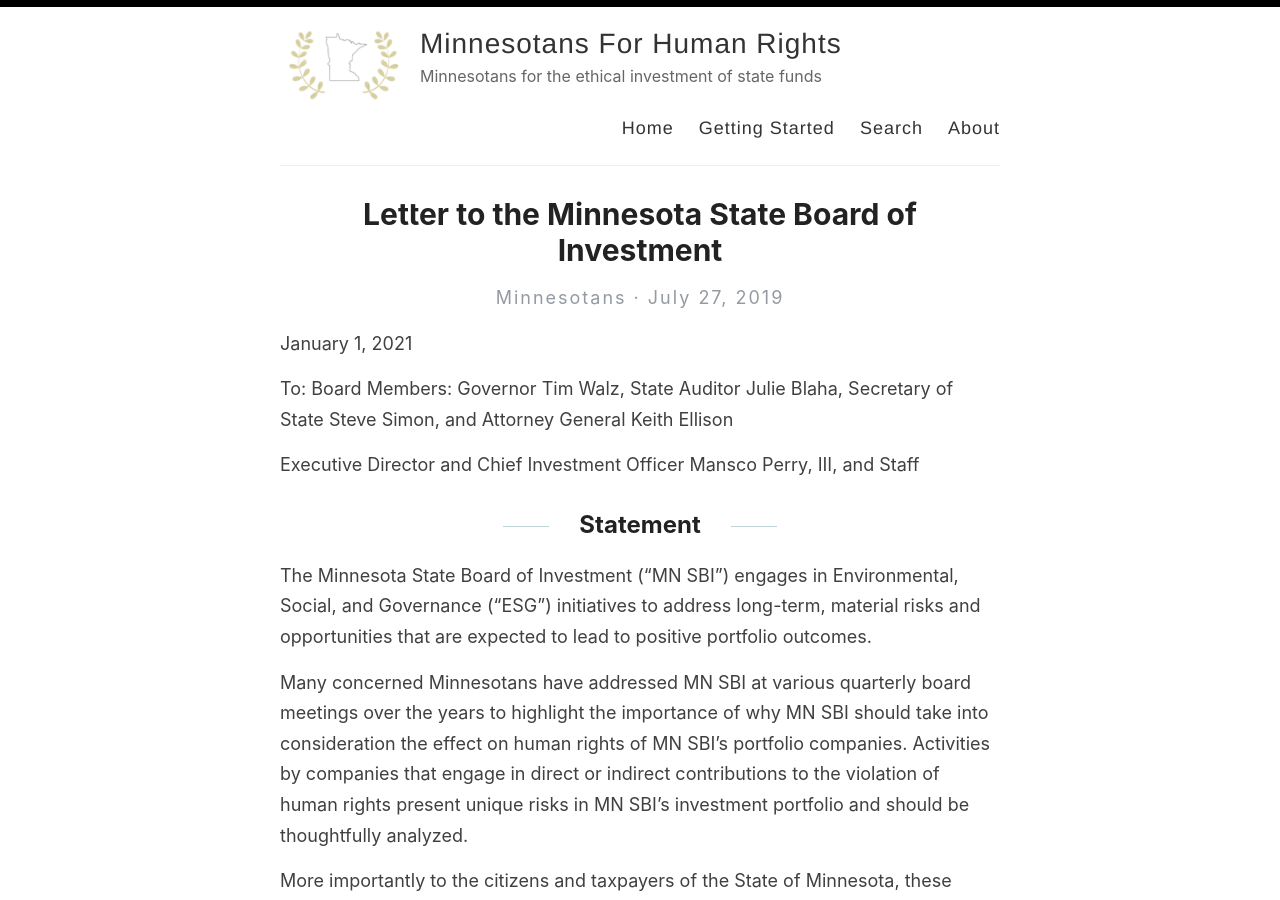
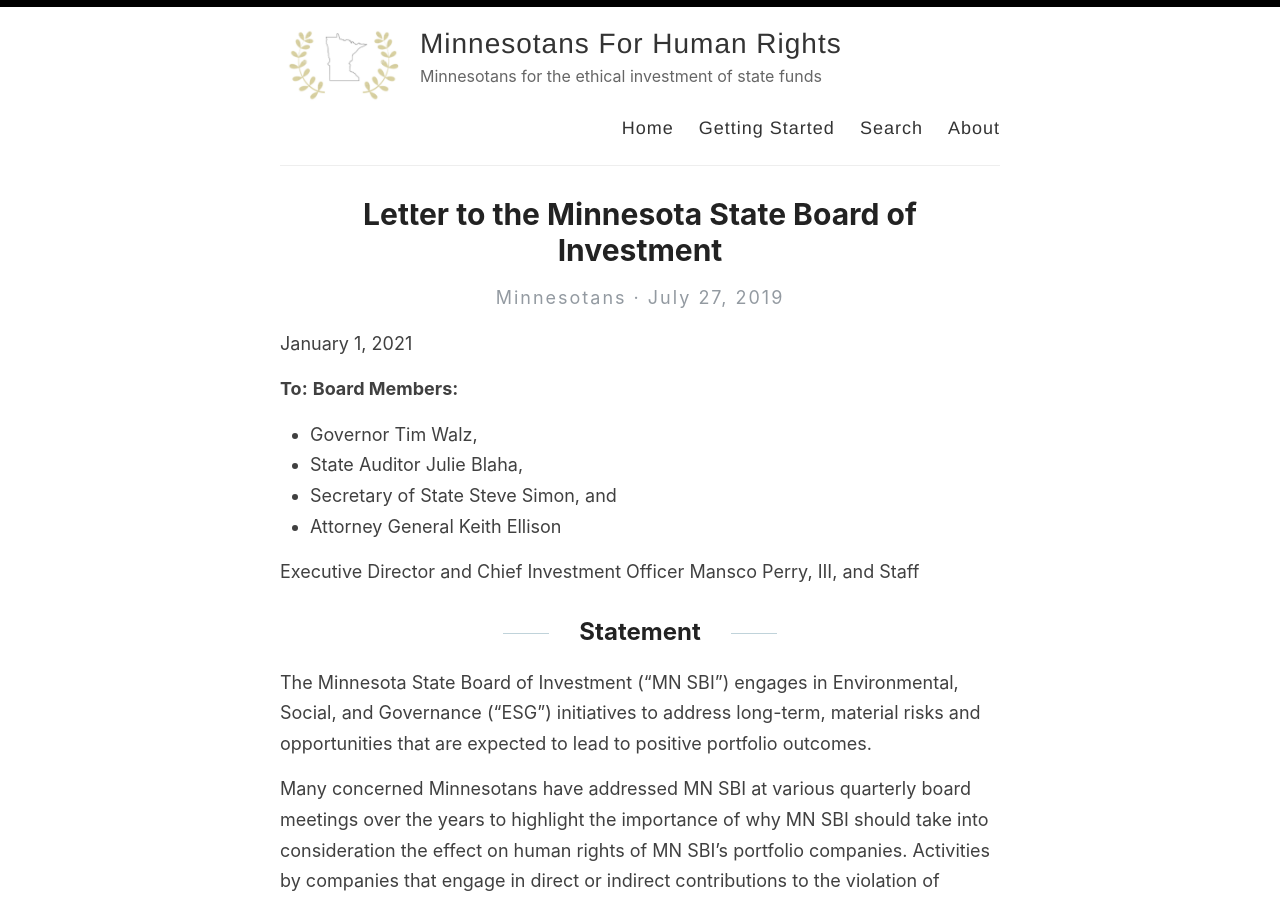
Before and after one commit to adamrahim/adamrahim.github.io, a Jekyll site: the page built from _posts/2019-7-27-this-post-demonstrates-post-content-styles.md, in a window 1280 px wide and 900 px high. Built offline with Jekyll 4.4.1, drawn with Linux system fonts in a browser that asks for light colours; part of the change alters nothing that is shown.

```diff
--- a/_posts/2019-7-27-this-post-demonstrates-post-content-styles.md
+++ b/_posts/2019-7-27-this-post-demonstrates-post-content-styles.md
@@ -5,12 +5,12 @@ title: Letter to the Minnesota State Board of Investment
 
 January 1, 2021
 
-To:
-Board Members:
-Governor Tim Walz,
-State Auditor Julie Blaha,
-Secretary of State Steve Simon, and
-Attorney General Keith Ellison
+<b>To:</b>
+<b>Board Members:</b>
+- Governor Tim Walz,
+- State Auditor Julie Blaha,
+- Secretary of State Steve Simon, and
+- Attorney General Keith Ellison
 
 Executive Director and Chief Investment Officer Mansco Perry, III, and Staff
 
```
